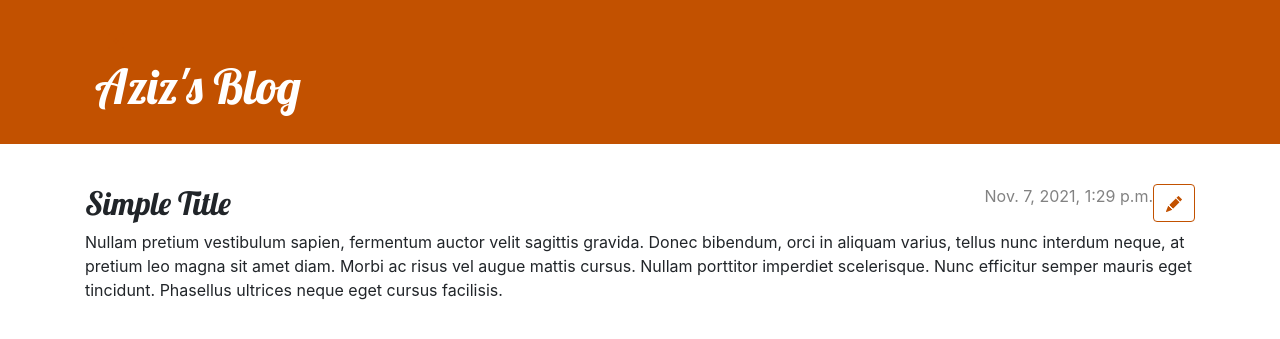
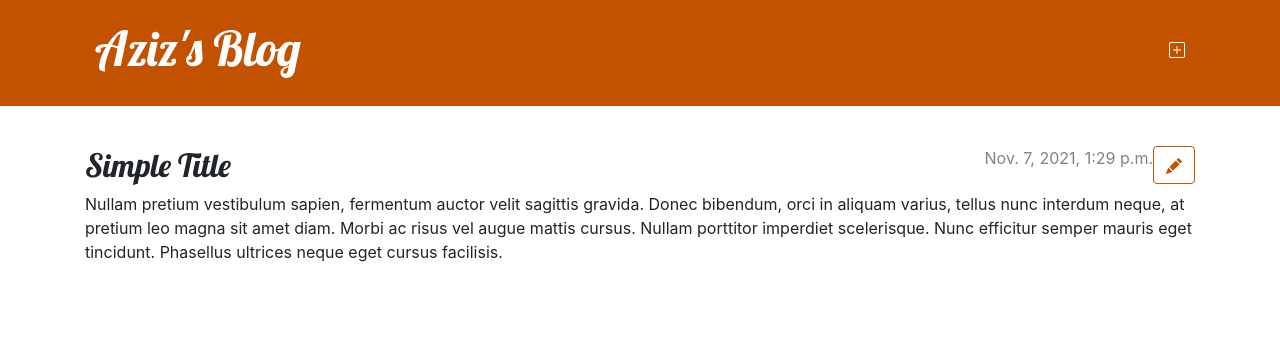
Before and after one commit to zihinbender/djangogirls, a Django app: page /post/1/ in a window 1280 px wide. Shown: the top 339 px of the page. Run offline with Django 3.2, Linux system fonts and the light colour scheme; data comes from the database, SQL or seed files in the repository.

Commit message:
Update layout.html

```diff
--- a/mysite/blog/templates/blog/layout.html
+++ b/mysite/blog/templates/blog/layout.html
@@ -11,7 +11,7 @@
     <body>
         <header class="page-header">
             <div class="container">
-                <a href="{% url 'post_new' %}" class="actions btn btn-default">
+                <a href="{% url 'post_new' %}" class="top-menu">
                 {% include './icons/plus-square.svg' %}
                 </a>
                 <h1><a href="/">Aziz's Blog</a></h1>
```
